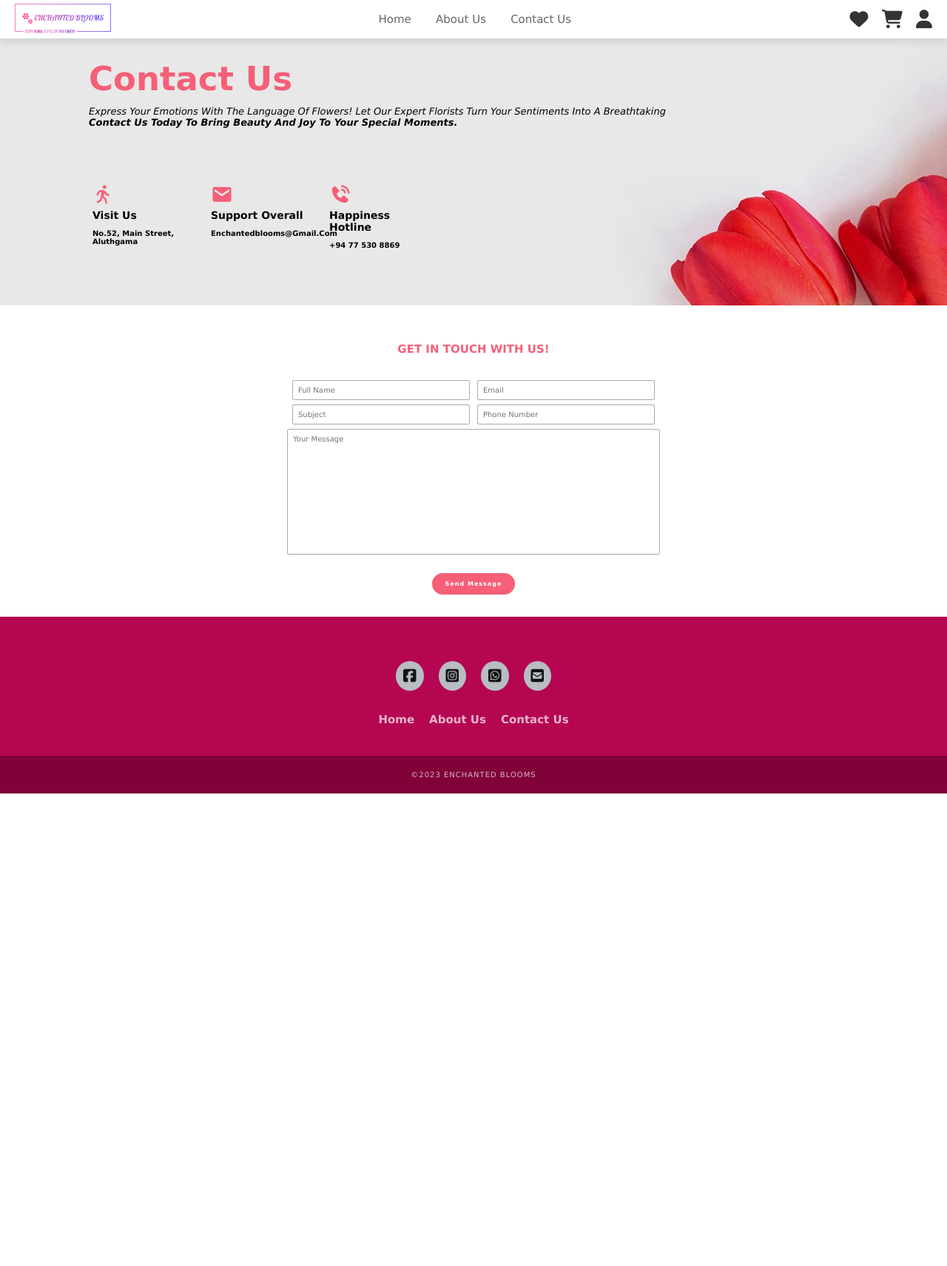
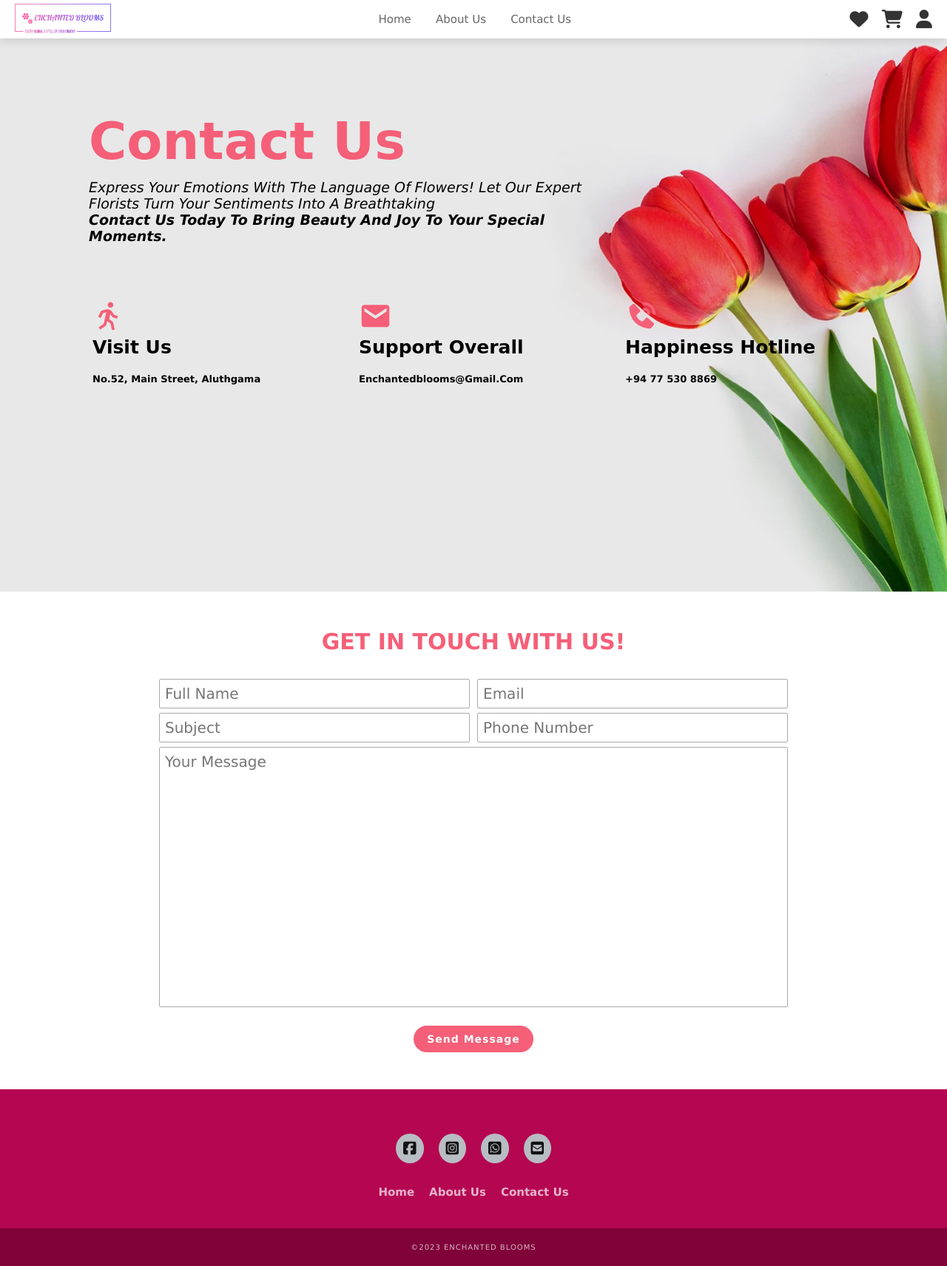
Before and after one commit to LasiSipsara/Online-Flower-shop, a PHP site: page /contact-us.php in a window 1280 px wide. Shown: the whole page at 74% size. Before the commit the page ends 1073 px from the top, so only its background shows below. Run offline with PHP 8.4, Linux system fonts and the light colour scheme; some libraries are stand-ins or nearby versions.

Commit message:
Add files via upload

```diff
--- a/css/contact-us.css
+++ b/css/contact-us.css
@@ -1,13 +1,15 @@
+
 .con-1{
     background:url(../asset/contact-us-bg.jpg) no-repeat;
+    min-height: 100vh;
+    background-size: cover;
 }
 
-
 .con-1 h2 {
-    padding-top: 8rem;
+    padding-top: 15rem;
     padding-left: 12rem;
     text-align: left;
-    font-size: 4.5rem;
+    font-size: 7rem;
     margin-bottom: 1rem !important;
     font-family:  "Lucida Handwriting", cursive;
     color: rgb(245, 95, 120);
@@ -18,8 +20,9 @@
     margin-top: 0.5rem;
     padding-left: 12rem;
     text-align: left;
-    font-size: 1.3rem;
+    font-size: 1.9rem;
     margin-bottom: 4rem !important;
+    width: 80rem;
 }
 
 .con-1 a{
@@ -37,7 +40,7 @@
 }
 
 .con-1-container .con-1-box {
-    width: 15rem;
+    width: 35rem;
     height: 15rem;
     padding: .5rem .5rem .5rem;
     transition: .5s ease;
@@ -52,39 +55,40 @@
     box-shadow: none;
 }
 
-
-
-
 .con-1-box i{
     margin: 3rem 0 0.5rem;
-    font-size: 3rem;
+    font-size: 4.5rem;
     color: rgb(245, 95, 120);
 }
 
 .con-1-box h3{
-    font-size: 1.4rem;
+    font-family:  "Lucida Handwriting", cursive;
+    font-size: 2.5rem;
 }
 
-.con-1-box p{
-    font-size: 1rem;
+.con-1-box h4{
+    font-family: Verdana, sans-serif;
+    font-size: 1.3rem;
     margin: 1rem 0 3rem;
 }
 
+.con-2 {
+    margin-top: 0rem !important;
+    min-height: 80vh;
+    background-size: cover;
+}
 
 
-.con-2 {
-    margin-top: 0rem !important;
-}
-.con-2 h2{
+.heading{
+    font-size: 3rem;
     padding-top: 5rem;
     margin-bottom: 3rem;
     text-align: center;
-    font-family:  "Lucida Handwriting", cursive;
     color: rgb(245, 95, 120);
 }
 
 .con-2 form {
-    max-width: 60rem;
+    max-width: 100rem;
     margin: 1rem auto;
     text-align: center;
     margin-bottom: 3rem;
@@ -100,9 +104,9 @@
 
 .con-2 form .input-box input,
 .con-2 form textarea {
-    width: 84%;
+    width: 85%;
     padding: .7rem;
-    font-size: 1rem;
+    font-size: 2rem;
     color: #000000;
     border-radius: .2rem;
     margin: .3rem 0;
@@ -111,7 +115,7 @@
 
 
 .con-2 form .input-box input {
-    width: 40%;
+    width: 42%;
 }
 
 .con-2 form textarea {
@@ -123,12 +127,13 @@
     padding: 1rem 1.8rem;
     background: rgb(245, 95, 120);
     border-radius: 2rem;
-    font-size: 0.8rem;
+    font-size: 1.4rem;
     color: white;
     letter-spacing: .1rem;
     font-weight: 600;
     transition: .5s ease;
     border: none;
+    margin-bottom: 2rem;
 }
 
 .btn:hover {
```
